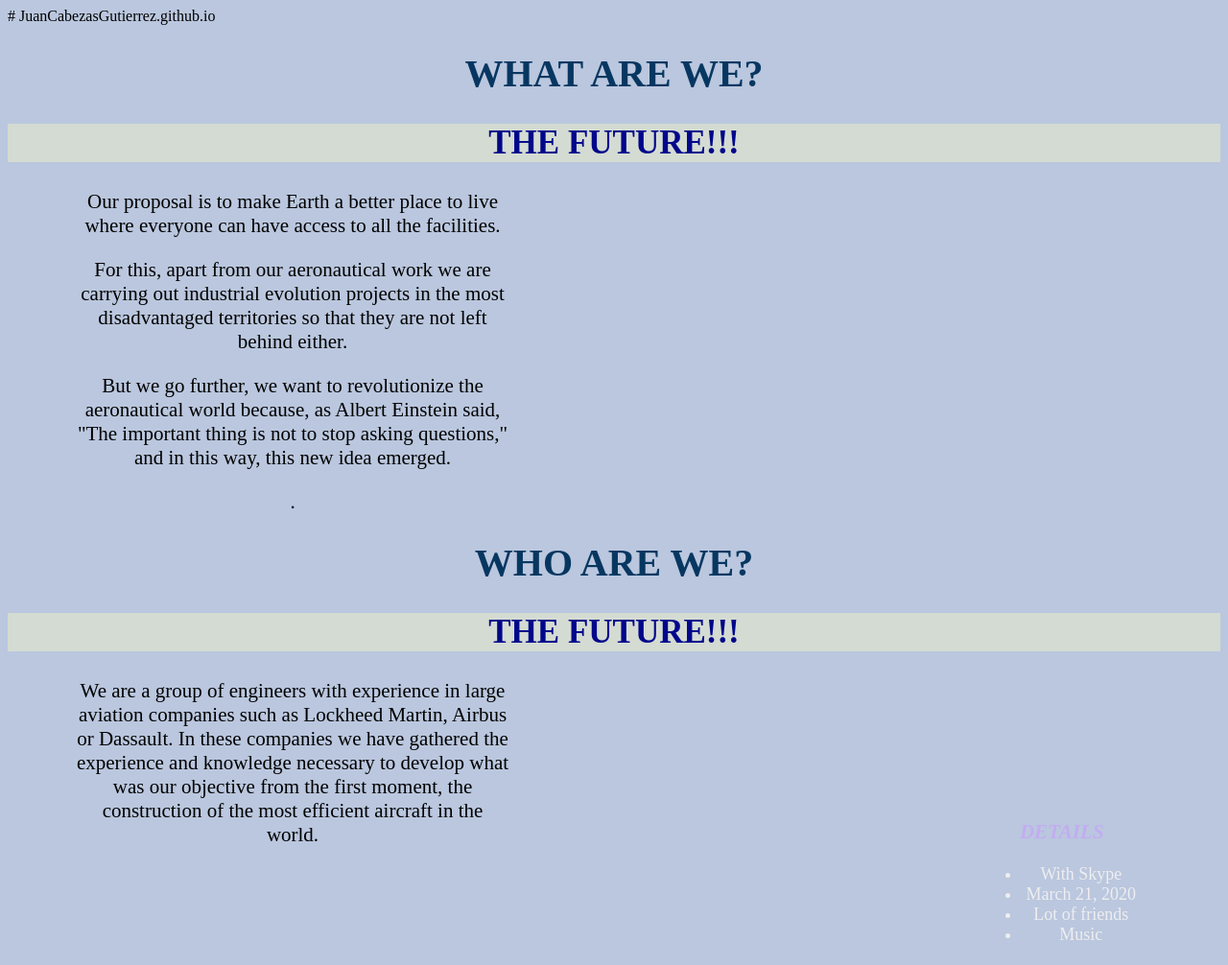
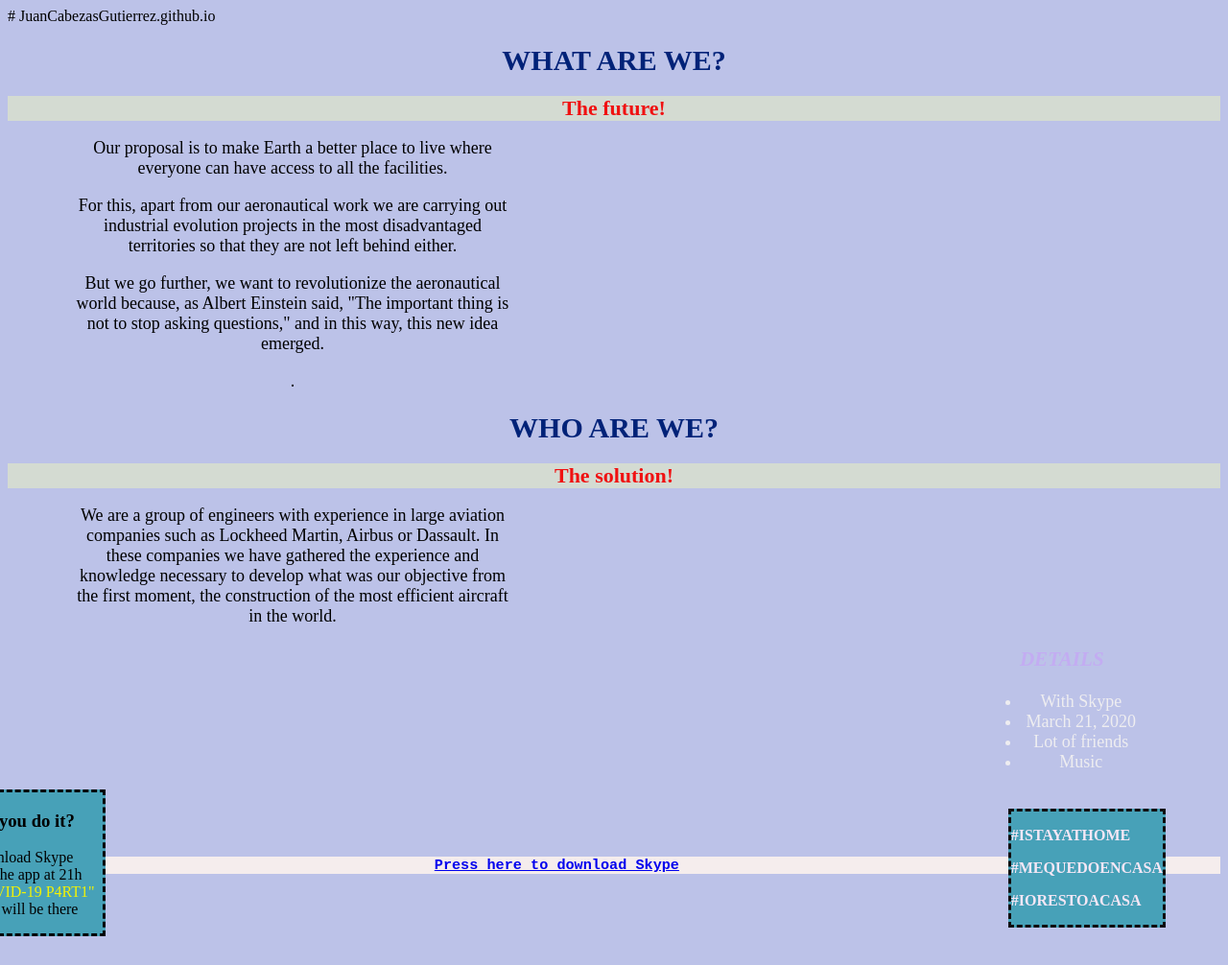
Before and after one commit to JuanCabezasGutierrez/doctorair, a plain HTML site: page index.html in a window 1280 px wide. Shown: the top 1006 px of the page at 96% size. After the commit the page ends 976 px from the top, so only its background shows below. Drawn offline with Linux system fonts and the light colour scheme.

Commit message:
Update index.html

```diff
--- a/index.html
+++ b/index.html
@@ -6,35 +6,28 @@
         <title>Project: Event invite</title>
         <style>
         body{
-            background-color:rgb(186, 199, 222);
+            background-color:rgb(188, 194, 232);
         }
             h2{
-                font-size:35px;
+                font-size:22px;
                 background-color:rgb(212, 219, 210);
-                color:rgb(0, 7, 138);
+                color:rgb(240, 17, 17);
                 text-align:center;
             }
             h1{
-                font-size:40px;
-                color:rgb(7, 55, 97);
+                font-size:30px;
+                color:rgb(0, 34, 120);
                 text-align:center;
 
             }
-            #why{
-              font-size:21px;
+            #what{
+              font-size:18px;
               color:rgb(0, 0, 0);
               text-align:center;
               width:452px;
               margin-left:71px;
             }
-            #robot{
-                float:left;
-                margin-left:30px;
-            }
-            #virus{
-                margin-top:50px;
-                margin-left:-40px;
-            }
+
             #athome{
                 background-color:rgb(71, 161, 184);
                 color:rgb(245, 231, 245);
@@ -51,7 +44,7 @@
                 float:right;
                 width:164px;
                 text-align:center;
-                margin-top:-70px;
+                margin-top:-17px;
                 margin-right:-138px;
             }
             #skype{
@@ -84,16 +77,16 @@
     <body>
 
         <h1>WHAT ARE WE?</h1>
-        <h2>THE FUTURE!!!</h2>
+        <h2>The future!</h2>
 
-        <div id = "why">
+        <div id = "what">
         <p>Our proposal is to make Earth a better place to live where everyone can have access to all the facilities.</p>
         <p> For this, apart from our aeronautical work we are carrying out industrial evolution projects in the most disadvantaged territories so that they are not left behind either.</p>               <p>But we go further, we want to revolutionize the aeronautical world because, as Albert Einstein said, "The important thing is not to stop asking questions," and in this way, this new idea emerged.
         </p>.</div>
 
         <h1>WHO ARE WE?</h1>
-        <h2>THE FUTURE!!!</h2>
-         <div id = "why">
+        <h2>The solution!</h2>
+         <div id = "what">
         <p>We are a group of engineers with experience in large aviation companies such as Lockheed Martin, Airbus or Dassault. In these companies we have gathered the experience and knowledge necessary to develop what was our objective from the first moment, the construction of the most efficient aircraft in the world. </p></div>
 
 
```
